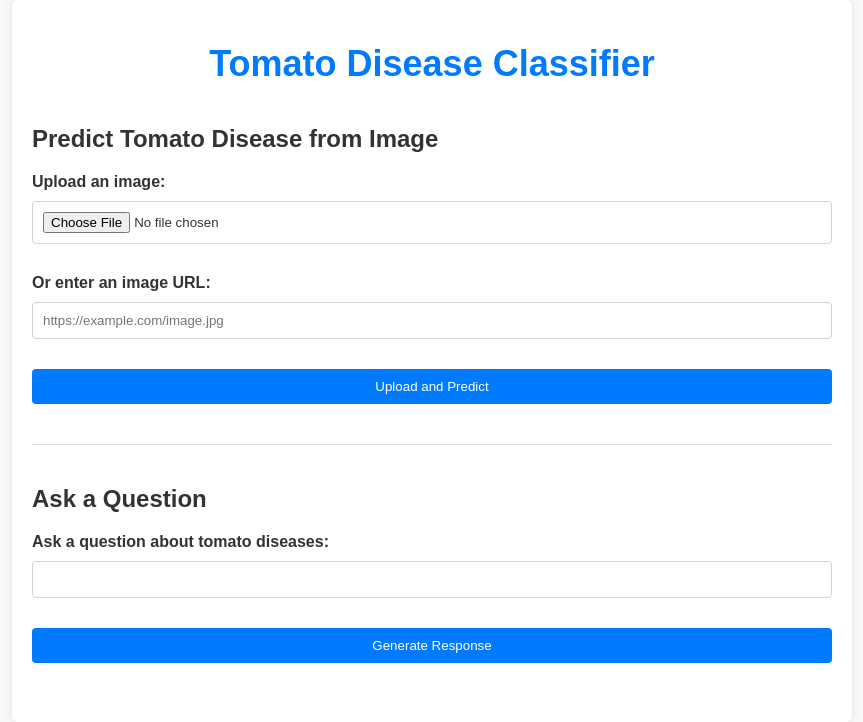
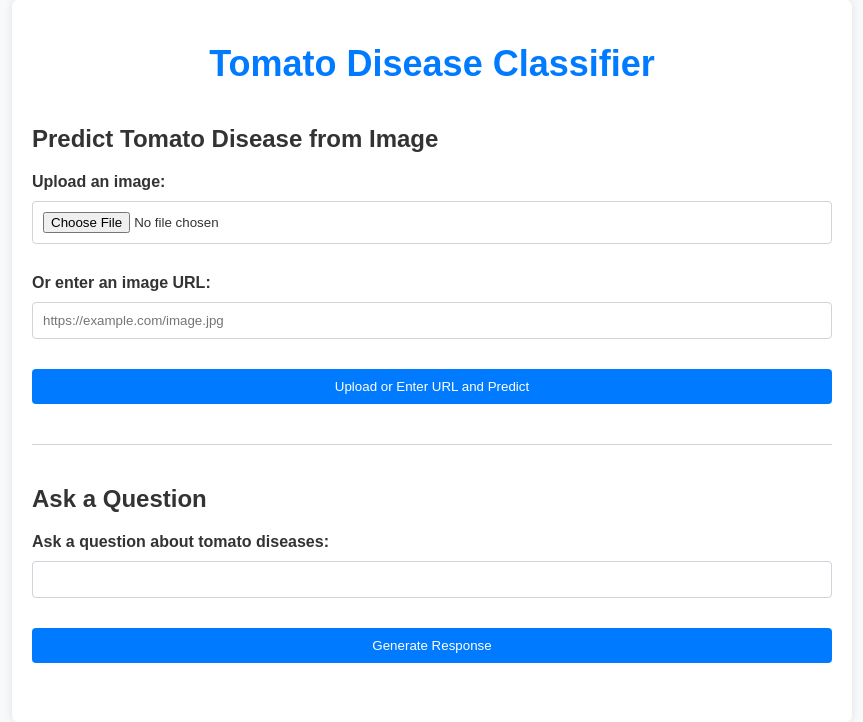
Before and after one commit to armaf002/tomato__1, a Flask app: page / in a window 1280 px wide. Shown: the part 21-743 px from the top of the page, without its empty margins (208-1071 px from the left). Run offline with Flask 3, Linux system fonts and the light colour scheme.

Commit message:
Update index.html

```diff
--- a/templates/index.html
+++ b/templates/index.html
@@ -16,13 +16,13 @@
             <form action="/predict" method="post" enctype="multipart/form-data">
                 <div class="form-group">
                     <label for="file">Upload an image:</label>
-                    <input type="file" id="file" name="file" accept="image/*" required>
+                    <input type="file" id="file" name="file" accept="image/*">
                 </div>
                 <div class="form-group">
                     <label for="url">Or enter an image URL:</label>
                     <input type="url" id="url" name="url" placeholder="https://example.com/image.jpg">
                 </div>
-                <button type="submit">Upload and Predict</button>
+                <button type="submit">Upload or Enter URL and Predict</button>
             </form>
         </section>
         <hr>
```
